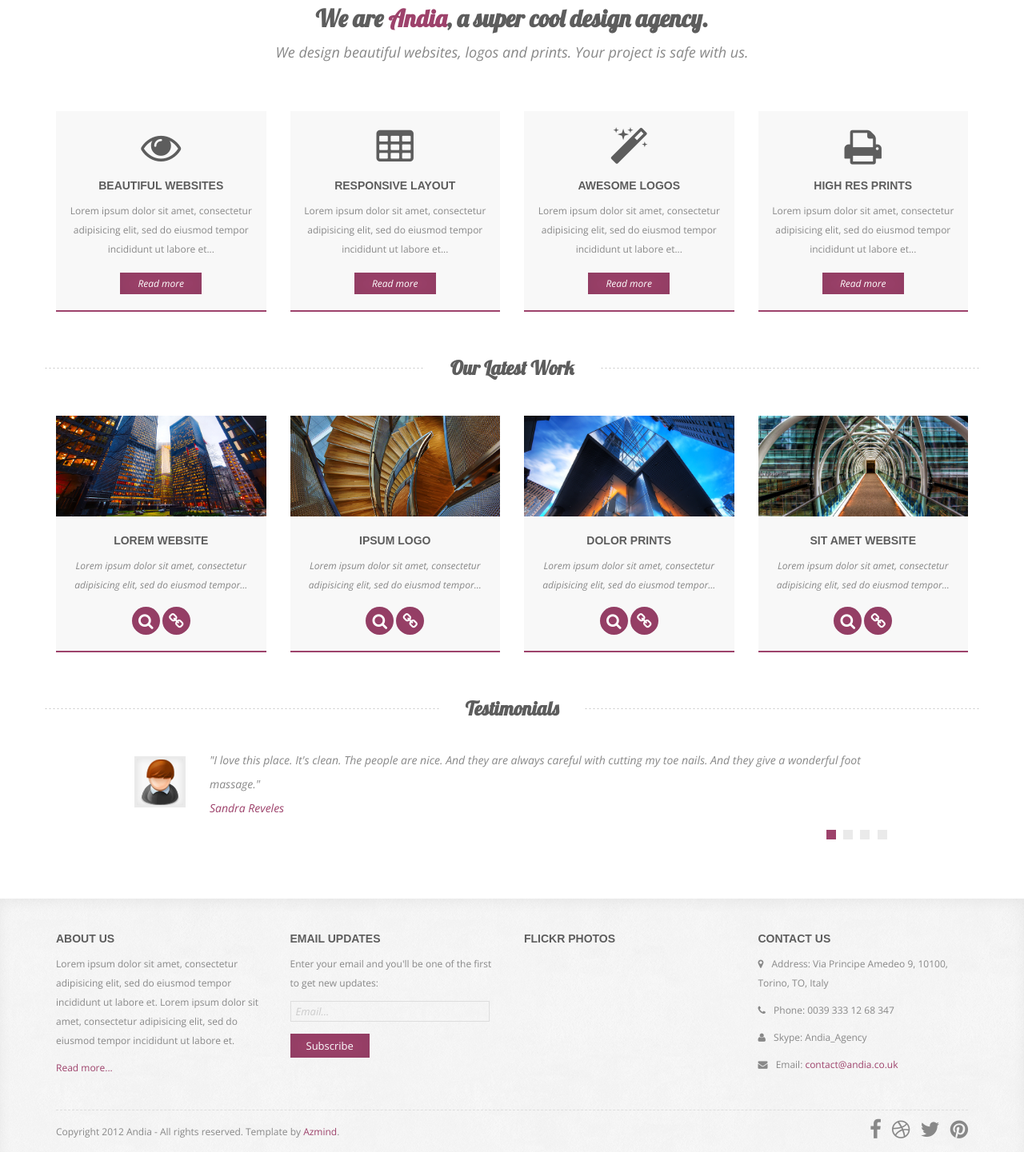
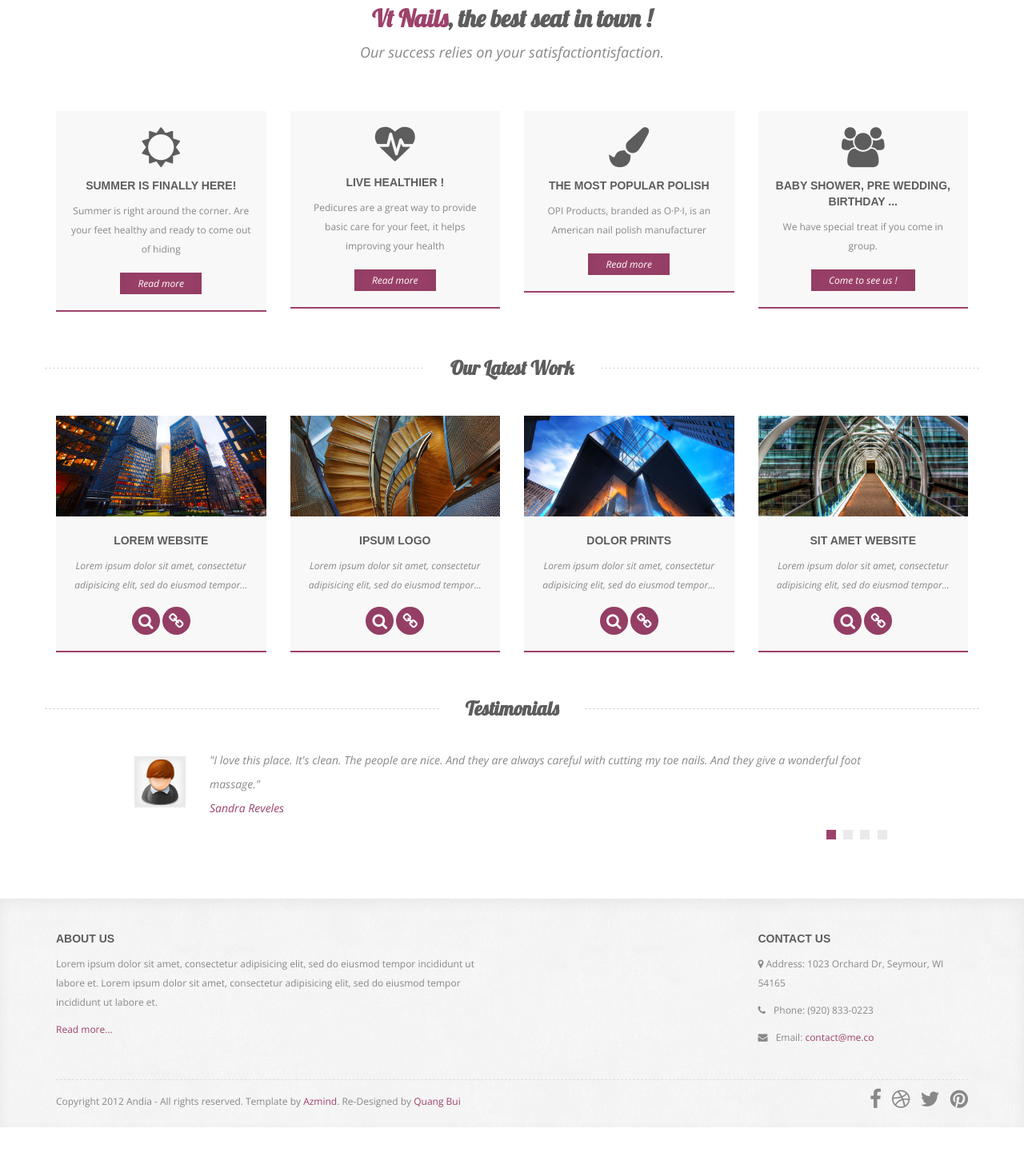
Before and after one commit to buiquh/vtna, a plain HTML site: page index.html in a window 1280 px wide. Shown: the part 842-2283 px from the top of the page at 80% size. After the commit the page ends 2252 px from the top, so only its background shows below. Drawn offline with nearby package versions, Linux system fonts and the light colour scheme; some packages are replaced by stand-ins of ours; a web font is replaced by a local one.

Commit message:
no message

```diff
--- a/index.html
+++ b/index.html
@@ -49,19 +49,13 @@
 						<span class="icon-bar"></span>
 						<span class="icon-bar"></span>
 					</button>
-					<a class="navbar-brand" href="index.html">Andia - a super cool design agency...</a>
+					<a class="navbar-brand" href="index.html">VT NAils - a super cool design agency...</a>
 				</div>
 				<!-- Collect the nav links, forms, and other content for toggling -->
 				<div class="collapse navbar-collapse" id="top-navbar-1">
 					<ul class="nav navbar-nav navbar-right">
-						<li class="dropdown active">
-							<a href="#" class="dropdown-toggle" data-toggle="dropdown" data-hover="dropdown" data-delay="1000">
-								<i class="fa fa-home"></i><br>Home <span class="caret"></span>
-							</a>
-							<ul class="dropdown-menu dropdown-menu-left" role="menu">
-								<li class="active"><a href="index.html">Home</a></li>
-								<li><a href="index-2.html">Home 2</a></li>
-							</ul>
+						<li>
+							<a href="index.html"><i class="fa fa-home"></i><br>Home</a>
 						</li>
 						<li>
 							<a href="portfolio.html"><i class="fa fa-camera"></i><br>Portfolio</a>
@@ -75,6 +69,8 @@
 						<li>
 							<a href="contact.html"><i class="fa fa-envelope"></i><br>Contact</a>
 						</li>
+
+						<!--
 						<li class="dropdown">
 							<a href="#" class="dropdown-toggle" data-toggle="dropdown" data-hover="dropdown" data-delay="1000">
 								<i class="fa fa-paperclip"></i><br>Pages <span class="caret"></span>
@@ -83,6 +79,7 @@
 								<li><a href="pricing-tables.html">Pricing tables</a></li>
 							</ul>
 						</li>
+						-->
 					</ul>
 				</div>
 			</div>
@@ -135,8 +132,8 @@
         	<div class="container">
         		<div class="row">
 	        		<div class="col-sm-12 wow fadeInLeftBig">
-	            		<h1>We are <span class="violet">Andia</span>, a super cool design agency.</h1>
-	            		<p>We design beautiful websites, logos and prints. Your project is safe with us.</p>
+	            		<h1> <span class="violet">Vt Nails</span>, the best seat in town !</h1>
+	            		<p>Our success relies on your satisfactiontisfaction.</p>
 	            	</div>
             	</div>
         	</div>
@@ -148,34 +145,35 @@
 	            <div class="row">
 	            	<div class="col-sm-3">
 		                <div class="service wow fadeInUp">
-		                    <div class="service-icon"><i class="fa fa-eye"></i></div>
-		                    <h3>Beautiful Websites</h3>
-		                    <p>Lorem ipsum dolor sit amet, consectetur adipisicing elit, sed do eiusmod tempor incididunt ut labore et...</p>
-		                    <a class="big-link-1" href="services.html">Read more</a>
+		                    <div class="service-icon"><i class="fa fa-sun-o"></i></div>
+		                    <h3>Summer is finally here!</h3>
+		                    <p>Summer is right around the corner. Are your feet healthy and ready to come out of hiding</p>
+		                    <a class="big-link-1" href="https://nuestepprocedure.com/6-health-benefits-pedicures/">Read more</a>
 		                </div>
 					</div>
 					<div class="col-sm-3">
 		                <div class="service wow fadeInDown">
-		                    <div class="service-icon"><i class="fa fa-table"></i></div>
-		                    <h3>Responsive Layout</h3>
-		                    <p>Lorem ipsum dolor sit amet, consectetur adipisicing elit, sed do eiusmod tempor incididunt ut labore et...</p>
-		                    <a class="big-link-1" href="services.html">Read more</a>
-		                </div>
-	                </div>
-	                <div class="col-sm-3">
-		                <div class="service wow fadeInUp">
-		                    <div class="service-icon"><i class="fa fa-magic"></i></div>
-		                    <h3>Awesome Logos</h3>
-		                    <p>Lorem ipsum dolor sit amet, consectetur adipisicing elit, sed do eiusmod tempor incididunt ut labore et...</p>
-		                    <a class="big-link-1" href="services.html">Read more</a>
+		                    <div class="service-icon"><em class="fa fa-heartbeat"></em></div>
+		                    <h3>Live Healthier !</h3>
+		                    <p> Pedicures are a great way to provide basic care for your feet, it helps improving your health </p>
+		                    <a class="big-link-1" href="http://www.sheknows.com/beauty-and-style/articles/1076875/reasons-to-get-pedicures">Read more</a>
 		                </div>
 	                </div>
 	                <div class="col-sm-3">
 		                <div class="service wow fadeInDown">
-		                    <div class="service-icon"><i class="fa fa-print"></i></div>
-		                    <h3>High Res Prints</h3>
-		                    <p>Lorem ipsum dolor sit amet, consectetur adipisicing elit, sed do eiusmod tempor incididunt ut labore et...</p>
-		                    <a class="big-link-1" href="services.html">Read more</a>
+		                    <div class="service-icon"><i class="fa fa-paint-brush"></i></div>
+		                    <h3>The Most Popular Polish</h3>
+		                    <p>OPI Products, branded as O·P·I, is an American nail polish manufacturer</p>
+		                    <a class="big-link-1" href="https://www.opi.com">Read more</a>
+		                </div>
+	                </div>
+	                 <div class="col-sm-3">
+		                <div class="service wow fadeInUp">
+		                    <div class="service-icon"><i class="fa fa-group"></i></div>
+		                    <h3>Baby shower, pre wedding, birthday ...</h3>
+		                    <p> We have special treat if you come in group.
+							</p>
+		                    <a class="big-link-1" href="#">Come to see us !</a>
 		                </div>
 	                </div>
 	            </div>
@@ -322,7 +320,7 @@
         <footer>
             <div class="container">
                 <div class="row">
-                    <div class="col-sm-3 footer-box wow fadeInUp">
+                    <div class="col-sm-6 footer-box wow fadeInUp">
                         <h4>About Us</h4>
                         <div class="footer-box-text">
 	                        <p>
@@ -332,32 +330,16 @@
 	                        <p><a href="about.html">Read more...</a></p>
                         </div>
                     </div>
-                    <div class="col-sm-3 footer-box wow fadeInDown">
-                        <h4>Email Updates</h4>
-                        <div class="footer-box-text footer-box-text-subscribe">
-                        	<p>Enter your email and you'll be one of the first to get new updates:</p>
-                        	<form role="form" action="assets/subscribe.php" method="post">
-		                    	<div class="form-group">
-		                    		<label class="sr-only" for="subscribe-email">Email address</label>
-		                        	<input type="text" name="email" placeholder="Email..." class="subscribe-email" id="subscribe-email">
-		                        </div>
-		                        <button type="submit" class="btn">Subscribe</button>
-		                    </form>
-		                    <p class="success-message"></p>
-		                    <p class="error-message"></p>
-                        </div>
-                    </div>
+
                     <div class="col-sm-3 footer-box wow fadeInUp">
-                        <h4>Flickr Photos</h4>
-                        <div class="footer-box-text flickr-feed"></div>
+
                     </div>
                     <div class="col-sm-3 footer-box wow fadeInDown">
                         <h4>Contact Us</h4>
                         <div class="footer-box-text footer-box-text-contact">
-	                        <p><i class="fa fa-map-marker"></i> Address: Via Principe Amedeo 9, 10100, Torino, TO, Italy</p>
-	                        <p><i class="fa fa-phone"></i> Phone: 0039 333 12 68 347</p>
-	                        <p><i class="fa fa-user"></i> Skype: Andia_Agency</p>
-	                        <p><i class="fa fa-envelope"></i> Email: <a href="">contact@andia.co.uk</a></p>
+                          <p><em class="fa fa-map-marker"></em> Address: 1023 Orchard Dr, Seymour, WI 54165</p>
+                          <p><i class="fa fa-phone"></i> Phone: (920) 833-0223 </p>
+						  <p><i class="fa fa-envelope"></i> Email: <a href="">contact@me.co</a></p>
                         </div>
                     </div>
                 </div>
@@ -368,7 +350,7 @@
                 </div>
                 <div class="row">
                     <div class="col-sm-7 footer-copyright wow fadeIn">
-                        <p>Copyright 2012 Andia - All rights reserved. Template by <a href="http://azmind.com/free-bootstrap-themes-templates/">Azmind</a>.</p>
+                        <p>Copyright 2012 Andia - All rights reserved. Template by <a href="http://azmind.com/free-bootstrap-themes-templates/">Azmind</a>. Re-Designed by <a>Quang Bui</a></p>
                     </div>
                     <div class="col-sm-5 footer-social wow fadeIn">
                         <a href="#"><i class="fa fa-facebook"></i></a>
```
